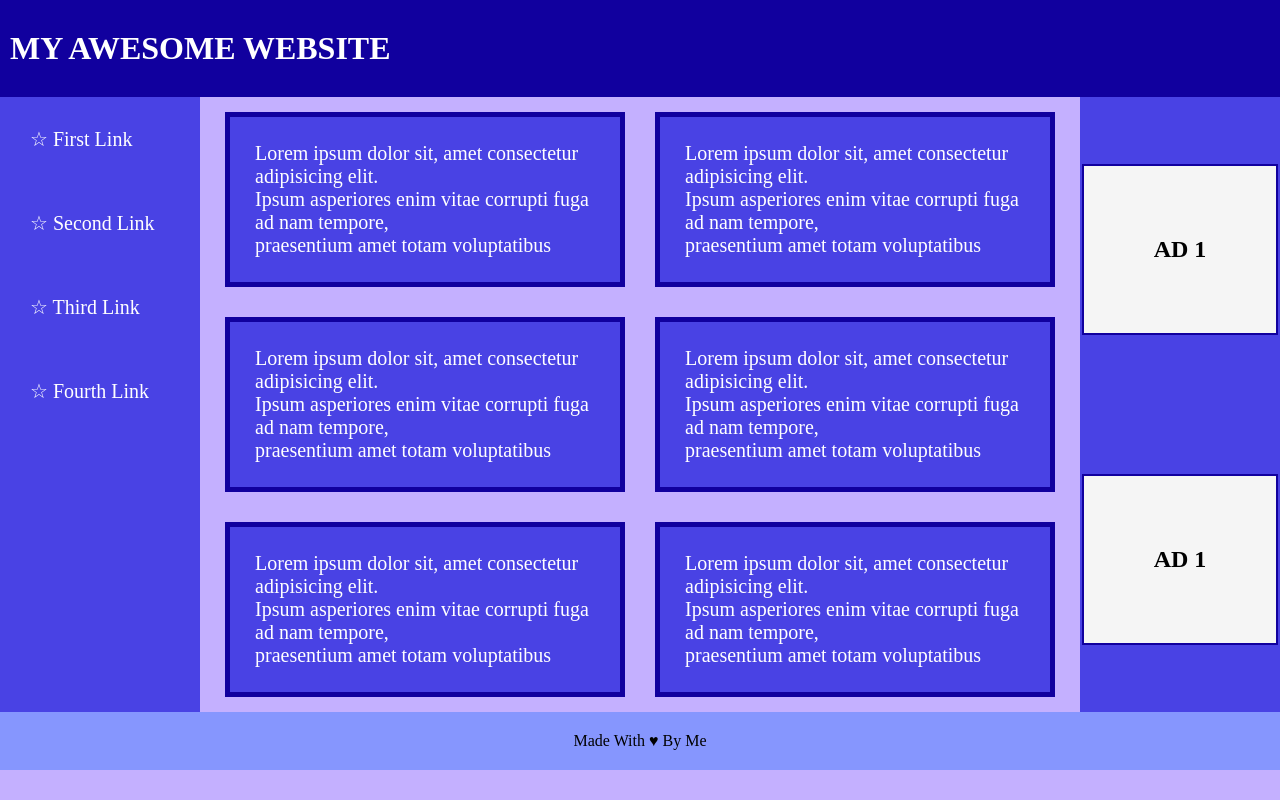
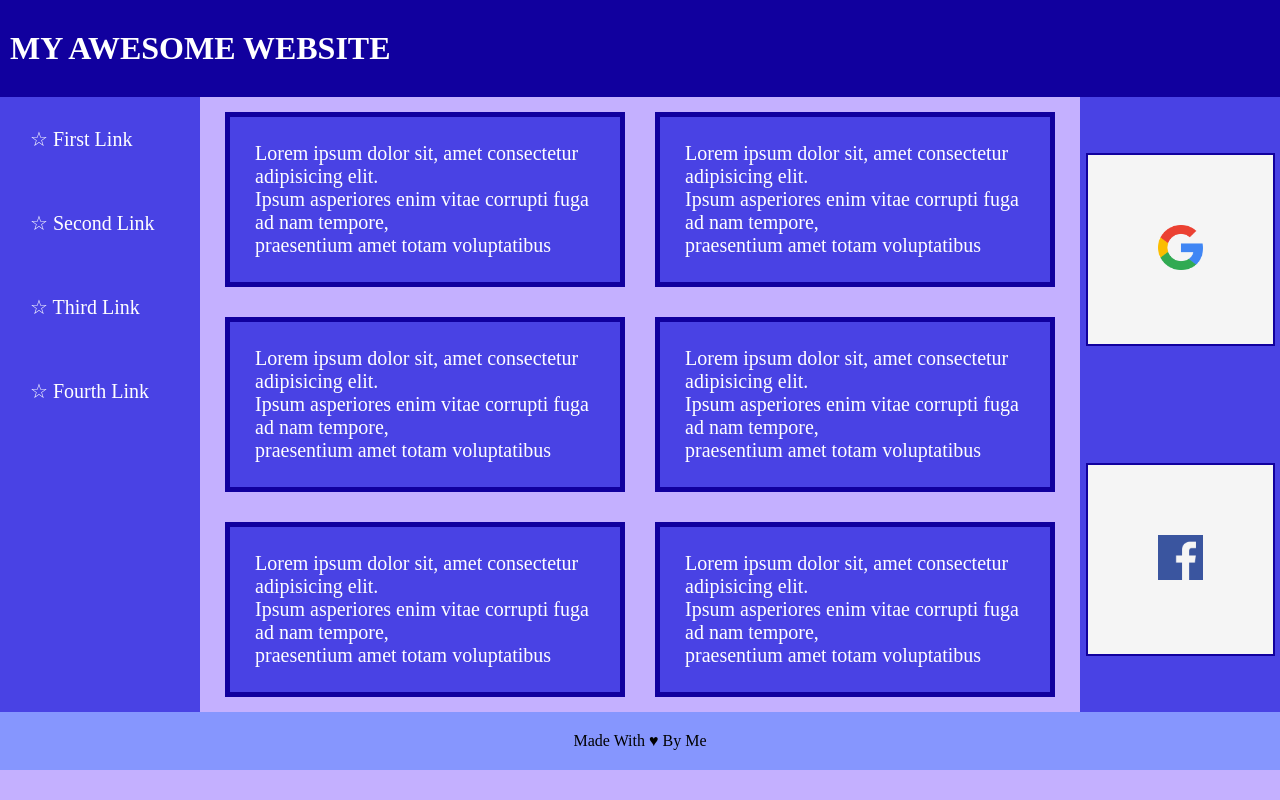
Before and after one commit to YUSUF-SELEIM/Holy-Grail-FlexBox, a plain HTML site: page index.html in a window 1280 px wide. Drawn offline with Linux system fonts and the light colour scheme.

Commit message:
images are shown in ads panel

```diff
--- a/index.html
+++ b/index.html
@@ -65,12 +65,12 @@
 			</div>
 			<div class="ads-panel">
 				<div class="ad">
-					<h2>AD 1</h2>
-					<!-- <img src="./assets/google.png" /> -->
+					<!-- <h2>AD 1</h2> -->
+					<img src="./assets/google.png" />
 				</div>
 				<div class="ad">
-					<h2>AD 1</h2>
-					<!-- <img src="./assets/facebook.png" /> -->
+					<!-- <h2>AD 1</h2> -->
+					<img src="./assets/facebook.png" />
 				</div>
 			</div>
 		</div>
```
